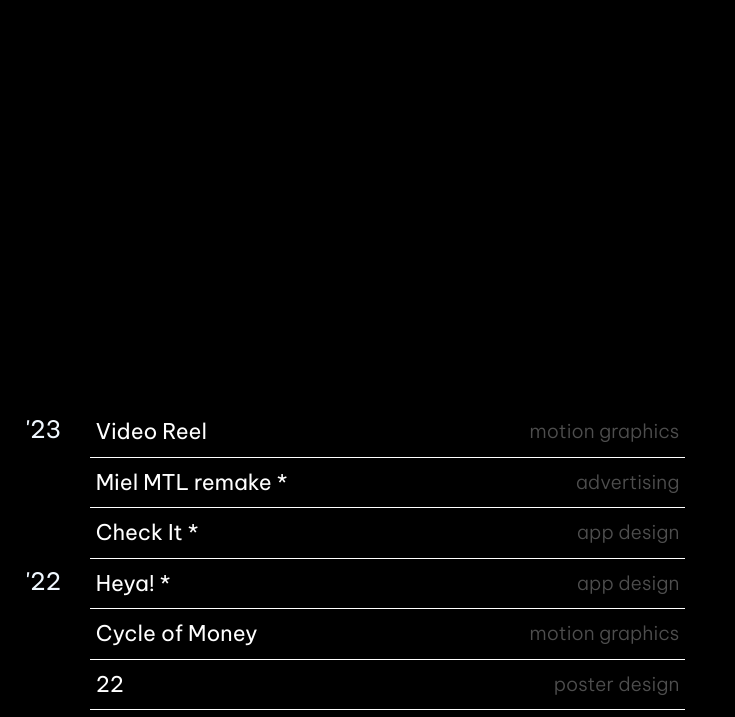
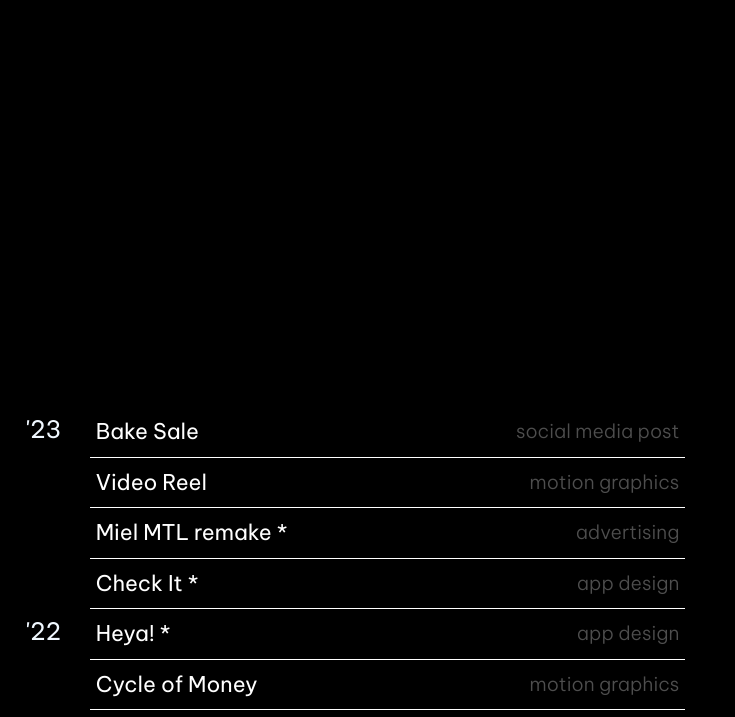
Before and after one commit to vivian-b/portfolio, a plain HTML site: page archives.html in a window 1280 px wide. Shown: the part 73-790 px from the top of the page, without its empty margins (0-735 px from the left). Drawn offline with nearby package versions, Linux system fonts and the light colour scheme.

Commit message:
new project

```diff
--- a/archives.html
+++ b/archives.html
@@ -57,6 +57,11 @@
         <div class="listedProjects">
 <!--  -->
             <p class="year">'23</p>
+
+            <a href="" onmouseover="number=15" class=" trigger">
+                <p class="inlineType">social media post</p>
+                <p class="listedText"> Bake Sale</p>
+            </a>
 
             <a href="https://youtu.be/RRmho9cJC9w" target="_blank" onmouseover="number=14" class=" trigger" style="cursor:pointer">
                 <p class="inlineType">motion graphics</p>
--- a/script.js
+++ b/script.js
@@ -151,6 +151,16 @@ const project = [
     tools: "Adobe After Effects",
     tags: "motion graphics, logo",
   },
+  {
+    // 15
+    name: "Bake Sale",
+    year: "2023",
+    src: "ressources/archives/bakesale.png",
+    description:
+      "Make a post to promote a bake sale",
+    tools: "Adobe Illustrator",
+    tags: "branding, layout design",
+  },
 ];
 
 function changeImage() {
```
Also changed, not shown: ressources/archives/bakesale.png (added).
